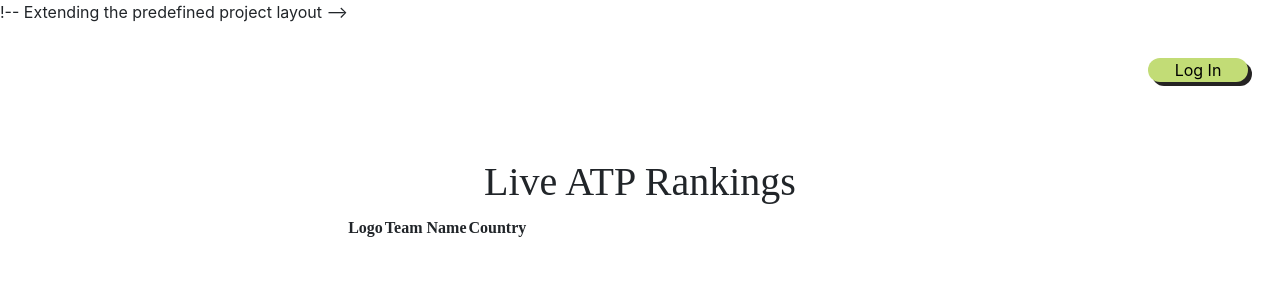
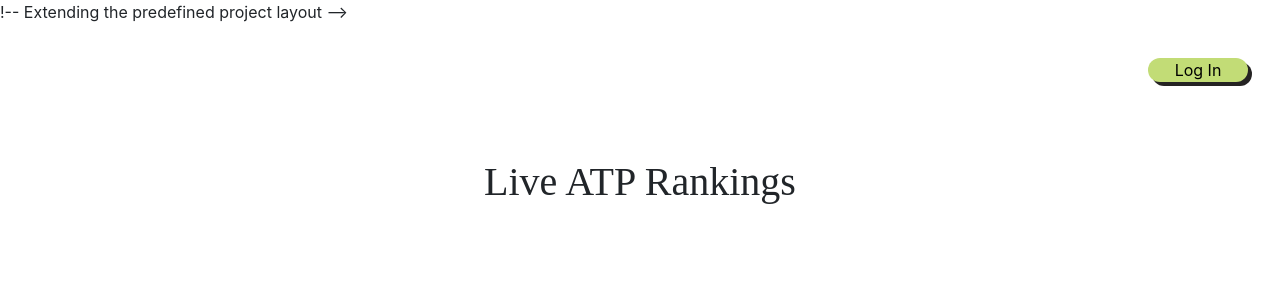
Before and after one commit to Archkitten/n22p4-quarter-finals, a Flask app: template templates/ranking.html in a window 1280 px wide; the page is wider, and only the part inside the window is pictured. Shown: the top 300 px of that part. Run offline with Flask 2, Linux system fonts and the light colour scheme; the template is opened without the code that fills it, so the values that code supplies are empty; some libraries are stand-ins or nearby versions.

Commit message:
ranking.html

```diff
--- a/main.py
+++ b/main.py
@@ -22,7 +22,6 @@ def sports():
     return render_template("sports.html")
 
 @app.route('/scrolling/')
-
 def scrolling():
     return render_template("scrolling.html")
 
--- a/templates/ranking.html
+++ b/templates/ranking.html
@@ -17,9 +17,7 @@
     <div class="col-12 mainbox center-block">
         <table style="margin: 2%">
             <tr>
-                    <th>Logo</th>
-                    <th>Team Name</th>
-                    <th>Country</th>
+
             </tr>
 
             {% for player in players %}
```
Lines whose indentation alone changed are shown as unchanged.
